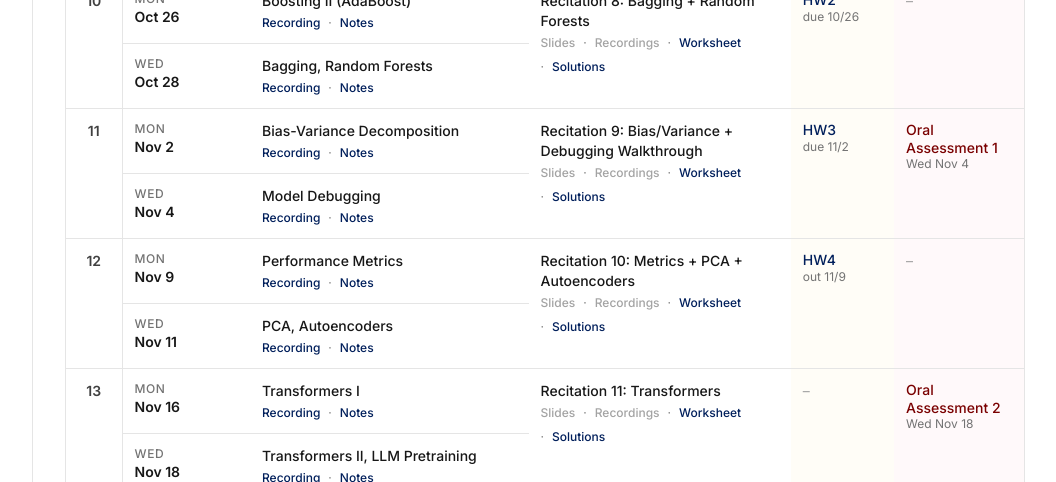
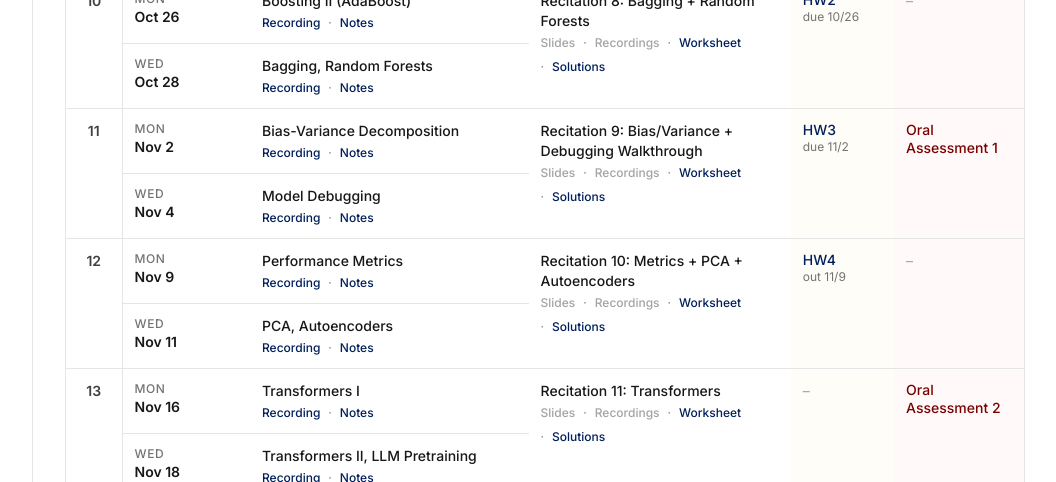
Before and after one commit to MichelFaloughi/cis5200, a Next.js app: page / in a window 1280 px wide. Shown: the part 1580-2062 px from the top of the page, without its empty margins (223-1279 px from the left). Built offline with nearby package versions, Linux system fonts and the light colour scheme.

Commit message:
Schedule: oral assessments span the whole week, drop their day labels

```diff
--- a/components/ScheduleTable.tsx
+++ b/components/ScheduleTable.tsx
@@ -320,9 +320,11 @@ function ExamCell({ items }: { items: Exam[] }) {
               {ex.name}
             </span>
           )}
-          <span className="text-xs text-neutral-500 dark:text-neutral-400">
-            {ex.dateLabel}
-          </span>
+          {ex.dateLabel && (
+            <span className="text-xs text-neutral-500 dark:text-neutral-400">
+              {ex.dateLabel}
+            </span>
+          )}
         </li>
       ))}
     </ul>
--- a/content/schedule.json
+++ b/content/schedule.json
@@ -52,9 +52,9 @@
     { "name": "HW4", "released": "2026-11-09", "due": "2026-11-23", "href": "https://canvas.upenn.edu/courses/1947654/files/folder/Homeworks" },
     { "name": "HW5", "released": "2026-11-23", "due": "2026-12-07", "href": "https://canvas.upenn.edu/courses/1947654/files/folder/Homeworks" }
   ], "exams": [
-    { "name": "Oral Assessment 1", "week": 11, "date": "2026-11-04", "dateLabel": "Wed Nov 4", "href": "#" },
+    { "name": "Oral Assessment 1", "week": 11, "date": "2026-11-04", "dateLabel": "", "href": "#" },
     { "name": "Midterm Exam", "week": 9, "date": "2026-10-19", "dateLabel": "Mon Oct 19", "href": "#" },
-    { "name": "Oral Assessment 2", "week": 13, "date": "2026-11-18", "dateLabel": "Wed Nov 18", "href": "#" },
+    { "name": "Oral Assessment 2", "week": 13, "date": "2026-11-18", "dateLabel": "", "href": "#" },
     { "name": "Final Exam", "week": 16, "date": "2026-12-07", "dateLabel": "Mon Dec 7", "href": "#" }
   ]
 }
```
